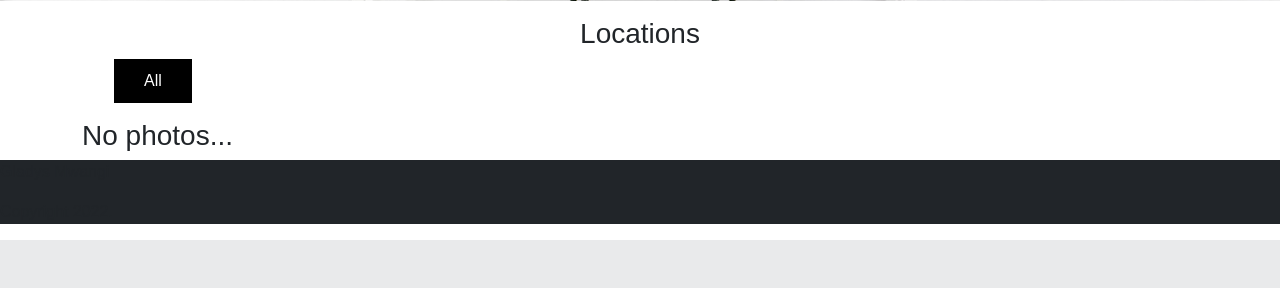
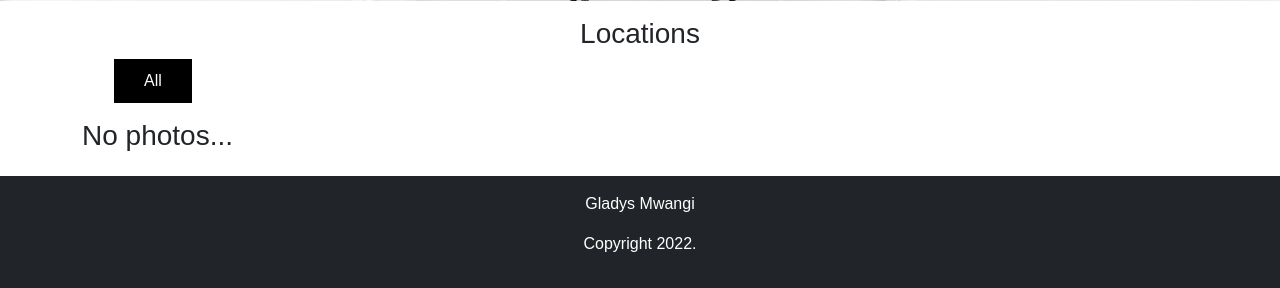
Before and after one commit to gladys-gg/photogallery, a Django app: page / in a window 1280 px wide. Shown: the part 621-909 px from the top of the page. Before the commit the page ends 861 px from the top, so only its background shows below. Run offline with Django 4.2, Linux system fonts and the light colour scheme; data that the repository does not hold is empty; some libraries are stand-ins or nearby versions.

Commit message:
postioned footer contents centrally

```diff
--- a/photos/templates/photos/base.html
+++ b/photos/templates/photos/base.html
@@ -28,9 +28,9 @@
 
 </body>
 
-<footer class="bg-dark">
-<p>Gladys Mwangi</p>
-<p>Copyright 2022.</p>
+<footer class="bg-dark p-3 mt-3">
+<p class="text-white text-center">Gladys Mwangi</p>
+<p class="text-white text-center">Copyright 2022.</p>
 </footer>
 <script src="https://cdn.jsdelivr.net/npm/bootstrap@5.2.0-beta1/dist/js/bootstrap.bundle.min.js" integrity="sha384-pprn3073KE6tl6bjs2QrFaJGz5/SUsLqktiwsUTF55Jfv3qYSDhgCecCxMW52nD2" crossorigin="anonymous"></script>
 </html>
```
Also changed, not shown: photos/templates/photos/photo.html (+11 -5 lines).
